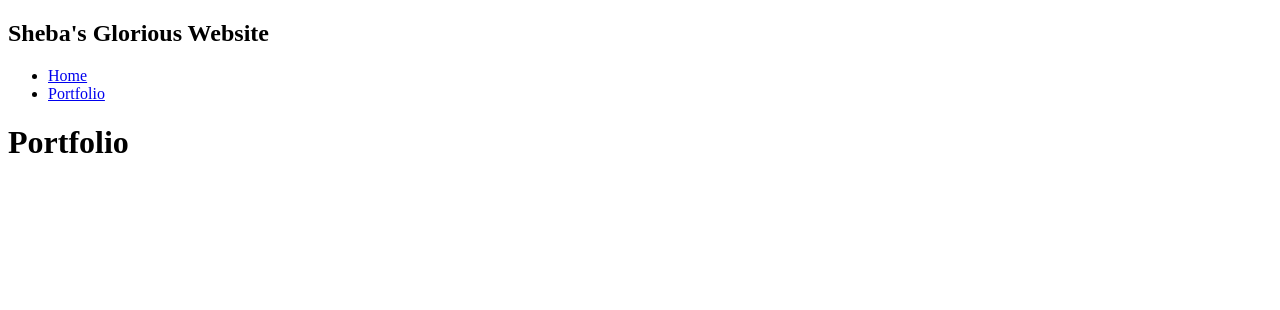
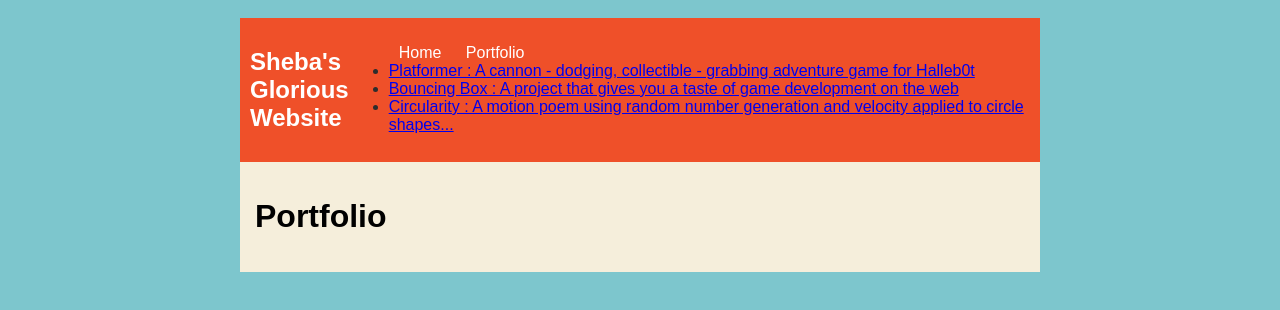
Before and after one commit to jamzanders/jamzanders.github.io, a plain HTML site: page portfolio.html in a window 1280 px wide. Drawn offline with Linux system fonts and the light colour scheme.

Commit message:
add portfolio.html file

```diff
--- a/portfolio.html
+++ b/portfolio.html
@@ -3,6 +3,90 @@
 
 <head>
     <title>jamikal's Wonderfull Website</title>
+    <style type="text/css">
+        body {
+            background: rgb(125, 198, 205);
+            color: rgb(45, 45, 45);
+            padding: 10px;
+            font-family: arial;
+        }
+
+        header {
+            font-size: 1.5em;
+            font-weight: bold;
+        }
+
+        #all-contents {
+            max-width: 800px;
+            margin: auto;
+        }
+
+        /* navigation menu */
+        nav {
+            background: rgb(239, 80, 41);
+            margin: 0 auto;
+            display: flex;
+            padding: 10px;
+        }
+
+        h1 {
+            display: flex;
+            align-items: center;
+            color: rgb(255, 255, 255);
+            flex: 1;
+        }
+
+        #nav-ul {
+            list-style-image: none;
+        }
+
+        .nav-li {
+            display: inline-block;
+            padding: 0 10px;
+        }
+
+        .nav-a {
+            text-decoration: none;
+            color: #fff;
+        }
+
+        /* main container area beneath menu */
+        main {
+            background: rgb(245, 238, 219);
+            display: flex;
+        }
+
+        .content {
+            flex: 1;
+            padding: 15px;
+        }
+
+        /* portfolio styles */
+        .content h1 {
+            color: black;
+        }
+
+        #portfolio {
+            list-style-type: none;
+            padding-left: 0;
+        }
+
+        #portfolio li {
+            background: #fff;
+            padding: 10px;
+            border-radius: 10px;
+            margin-bottom: 10px;
+        }
+
+        #portfolio li:hover {
+            background: #eee;
+        }
+
+        #portfolio a {
+            text-decoration: none;
+            color: #454545;
+        }
+    </style>
 </head>
 
 <body>
@@ -16,6 +100,13 @@
                 <li class="nav-li">
                     <a class="nav-a" href="portfolio.html">Portfolio</a>
                 </li>
+                <li><a href="projects/platformer/">Platformer : A cannon - dodging, collectible - grabbing adventure
+                        game for Halleb0t</a></li>
+                <li><a href="projects/bouncing-box/">Bouncing Box : A project that gives you a taste of game development
+                        on the web </a></li>
+                <li><a href="projects/circularity/">Circularity : A motion poem using random number generation and
+                        velocity applied to circle shapes...</a></li>
+
             </ul>
         </nav>
         <main>
```
Also changed, not shown: index.html (+17 -10 lines).
